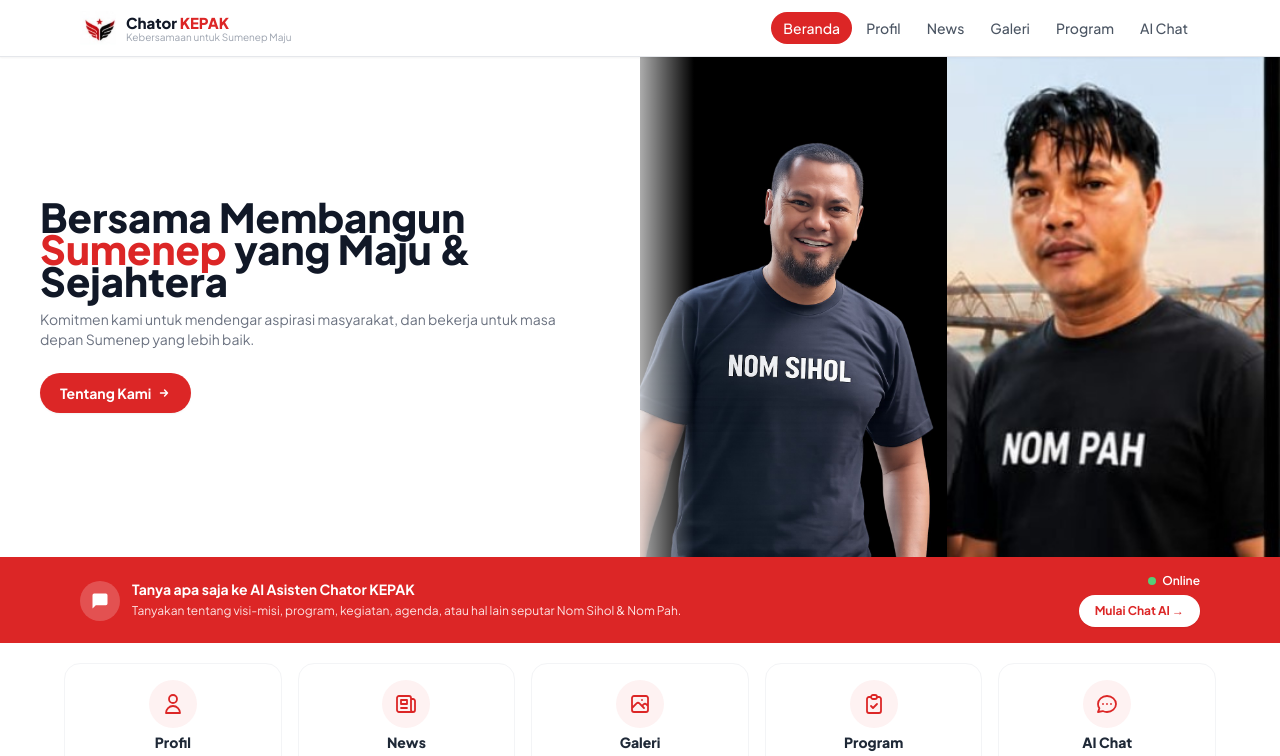
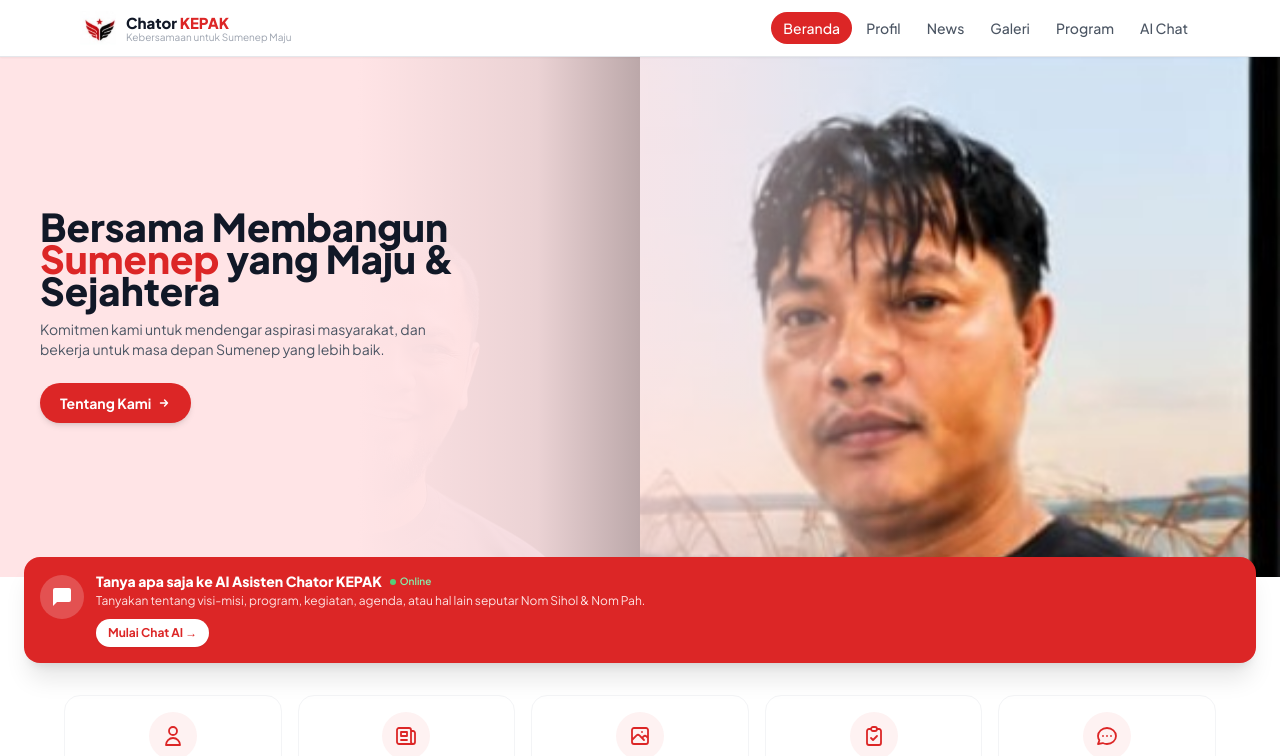
Before and after one commit to hamrasidi7-rgb/ChatorKEPAK, a Next.js app: page / in a window 1280 px wide. Shown: the top 756 px of the page. Built offline with nearby package versions, Linux system fonts and the light colour scheme.

Commit message:
feat: hero full-width photo bg + AI chat card floating banner

```diff
--- a/src/components/home/AIChatBanner.tsx
+++ b/src/components/home/AIChatBanner.tsx
@@ -6,43 +6,50 @@ interface AIChatBannerProps {
 
 export default function AIChatBanner({ isOnline = true }: AIChatBannerProps) {
   return (
-    <section className="bg-brand-red">
-      <div className="max-w-6xl mx-auto px-4 py-4 flex items-center justify-between gap-4">
+    <div className="px-3 md:px-6 -mt-5 relative z-30 pb-3">
+      <Link
+        href="/ai-chat"
+        className="block bg-brand-red rounded-2xl p-4 shadow-xl hover:bg-brand-red-hover transition-colors"
+      >
         <div className="flex items-start gap-3">
-          <div className="w-10 h-10 bg-white/20 rounded-full flex items-center justify-center flex-shrink-0 mt-0.5">
-            <svg className="w-5 h-5 text-white" fill="currentColor" viewBox="0 0 24 24">
+          {/* Ikon chat */}
+          <div className="w-11 h-11 rounded-full bg-white/20 flex items-center justify-center flex-shrink-0 mt-0.5">
+            <svg
+              className="w-6 h-6 text-white"
+              fill="currentColor"
+              viewBox="0 0 24 24"
+            >
               <path d="M21 15a2 2 0 01-2 2H7l-4 4V5a2 2 0 012-2h14a2 2 0 012 2z" />
             </svg>
           </div>
-          <div>
-            <p className="text-white font-bold text-sm">
+
+          {/* Konten */}
+          <div className="flex-1 min-w-0">
+            <div className="flex items-center gap-2 flex-wrap mb-0.5">
+              <span className="text-white font-extrabold text-sm leading-tight">
                 Tanya apa saja ke AI Asisten Chator KEPAK
-            </p>
-            <p className="text-red-100 text-xs mt-0.5 leading-relaxed hidden sm:block">
-              Tanyakan tentang visi-misi, program, kegiatan, agenda, atau hal lain seputar Nom Sihol &amp; Nom Pah.
-            </p>
-          </div>
-        </div>
-
-        <div className="flex flex-col items-end gap-1.5 flex-shrink-0">
-          <div className="flex items-center gap-1.5">
-            <div
-              className={`w-2 h-2 rounded-full ${
+              </span>
+              <span className="flex items-center gap-1 text-[10px] font-semibold whitespace-nowrap">
+                <span
+                  className={`w-1.5 h-1.5 rounded-full inline-block ${
                     isOnline ? "bg-green-400 animate-pulse" : "bg-gray-400"
                   }`}
                 />
-            <span className="text-white text-xs font-semibold">
+                <span className={isOnline ? "text-green-300" : "text-gray-300"}>
                   {isOnline ? "Online" : "Offline"}
                 </span>
+              </span>
             </div>
-          <Link
-            href="/ai-chat"
-            className="bg-white text-brand-red font-bold text-xs px-4 py-2 rounded-full hover:bg-red-50 transition-colors whitespace-nowrap shadow-sm"
-          >
+            <p className="text-red-100 text-[10px] md:text-xs leading-snug mb-2.5">
+              Tanyakan tentang visi-misi, program, kegiatan, agenda, atau hal
+              lain seputar Nom Sihol &amp; Nom Pah.
+            </p>
+            <span className="inline-flex items-center gap-1 bg-white text-brand-red font-bold text-xs px-3 py-1.5 rounded-full shadow-sm">
               Mulai Chat AI →
+            </span>
+          </div>
+        </div>
       </Link>
     </div>
-      </div>
-    </section>
   );
 }
--- a/src/components/home/HeroSection.tsx
+++ b/src/components/home/HeroSection.tsx
@@ -3,60 +3,72 @@ import Link from "next/link";
 
 export default function HeroSection() {
   return (
-    <section className="relative bg-white overflow-hidden">
-      <div className="relative flex min-h-[360px] md:min-h-[500px]">
+    <section className="relative bg-rose-100 overflow-hidden">
+      <div className="relative min-h-[370px] md:min-h-[520px]">
 
-        {/* Kiri: Teks — z-10 di atas panel foto */}
-        <div className="w-[52%] md:w-1/2 relative z-10 flex flex-col justify-center px-4 md:px-10 py-10 bg-white">
-          <h1 className="text-xl sm:text-2xl md:text-[2.5rem] font-extrabold text-gray-900 leading-tight mb-3">
+        {/* Background: dua foto berdampingan full-width */}
+        <div className="absolute inset-0 flex">
+          <div className="relative flex-1 overflow-hidden">
+            <Image
+              src="/images/nom-sihol.jpg"
+              alt="Nom Sihol"
+              fill
+              className="object-cover object-top"
+              priority
+            />
+          </div>
+          <div className="relative flex-1 overflow-hidden">
+            <Image
+              src="/images/nom-pah.jpg"
+              alt="Nom Pah"
+              fill
+              className="object-cover object-top"
+            />
+          </div>
+        </div>
+
+        {/* Gradient overlay kiri → kanan agar teks terbaca */}
+        <div
+          className="absolute inset-0 z-10 pointer-events-none"
+          style={{
+            background:
+              "linear-gradient(to right, rgb(255,228,230) 28%, rgba(255,228,230,0.92) 42%, rgba(255,228,230,0.55) 58%, transparent 75%)",
+          }}
+        />
+
+        {/* Konten teks */}
+        <div className="relative z-20 flex flex-col justify-center min-h-[370px] md:min-h-[520px] px-5 md:px-10 py-10 w-[60%] md:max-w-lg">
+          <h1 className="text-[1.35rem] sm:text-2xl md:text-[2.4rem] font-extrabold text-gray-900 leading-tight mb-3">
             Bersama Membangun{" "}
             <span className="text-brand-red">Sumenep</span>{" "}
             yang Maju &amp; Sejahtera
           </h1>
-          <p className="text-gray-500 text-[11px] md:text-sm leading-relaxed mb-6 line-clamp-4 md:line-clamp-none">
+          <p className="text-gray-600 text-[11px] md:text-sm leading-relaxed mb-6">
             Komitmen kami untuk mendengar aspirasi masyarakat, dan bekerja
             untuk masa depan Sumenep yang lebih baik.
           </p>
           <div>
             <Link
               href="/profil"
-              className="inline-flex items-center gap-1.5 bg-brand-red hover:bg-brand-red-hover text-white font-bold text-xs md:text-sm px-4 md:px-5 py-2.5 rounded-full transition-colors shadow-sm"
+              className="inline-flex items-center gap-1.5 bg-brand-red hover:bg-brand-red-hover text-white font-bold text-xs md:text-sm px-5 py-2.5 rounded-full transition-colors shadow-md"
             >
               Tentang Kami
-              <svg className="w-3.5 h-3.5" fill="none" viewBox="0 0 24 24" stroke="currentColor" strokeWidth={2.5}>
-                <path strokeLinecap="round" strokeLinejoin="round" d="M13 7l5 5m0 0l-5 5m5-5H6" />
+              <svg
+                className="w-3.5 h-3.5"
+                fill="none"
+                viewBox="0 0 24 24"
+                stroke="currentColor"
+                strokeWidth={2.5}
+              >
+                <path
+                  strokeLinecap="round"
+                  strokeLinejoin="round"
+                  d="M13 7l5 5m0 0l-5 5m5-5H6"
+                />
               </svg>
             </Link>
           </div>
         </div>
-
-        {/* Kanan: Foto di atas background rose */}
-        <div className="absolute right-0 top-0 bottom-0 w-[55%] md:w-[52%] bg-rose-100">
-          {/* Dua foto berdampingan */}
-          <div className="absolute inset-0 flex">
-            <div className="relative flex-1 overflow-hidden">
-              <Image
-                src="/images/nom-sihol.jpg"
-                alt="Nom Sihol"
-                fill
-                className="object-cover object-top"
-                priority
-              />
-            </div>
-            <div className="relative flex-1 overflow-hidden">
-              <Image
-                src="/images/nom-pah.jpg"
-                alt="Nom Pah"
-                fill
-                className="object-cover object-top"
-              />
-            </div>
-          </div>
-
-          {/* Gradient kiri: foto menyatu dengan background putih teks */}
-          <div className="absolute inset-y-0 left-0 w-16 md:w-20 bg-gradient-to-r from-white to-transparent z-20 pointer-events-none" />
-        </div>
-
       </div>
     </section>
   );
```
Lines whose indentation alone changed are shown as unchanged.
